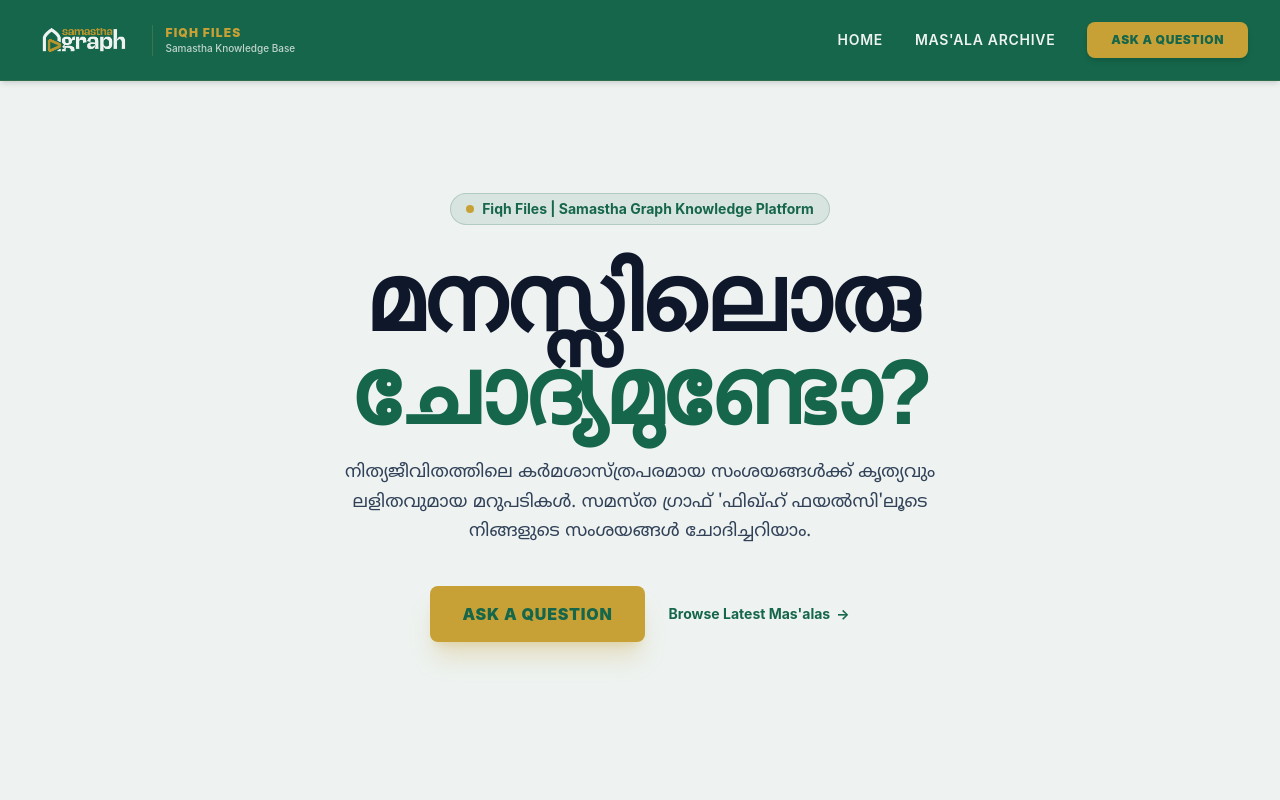
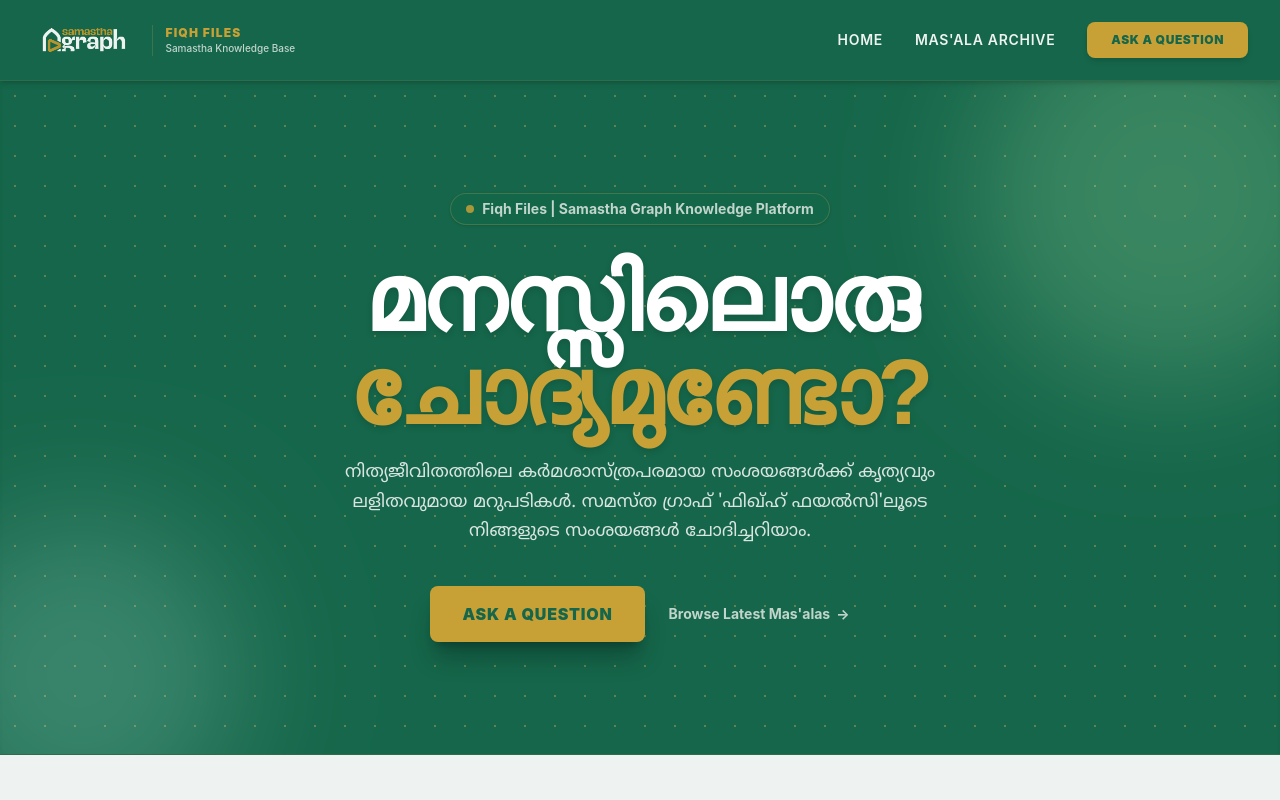
Before and after one commit to samasthagraph/FiqhFiles, a React (Vite) app in the folder frontend/: page / in a window 1280 px wide. Shown: the top 800 px of the page. Built offline with nearby package versions, Linux system fonts and the light colour scheme; no server answers; a web font is replaced by a local one.

Commit message:
Apply signature Samastha Graph hero pattern with emerald background, geometric dot matrix, and ambient glows

```diff
--- a/frontend/src/index.css
+++ b/frontend/src/index.css
@@ -79,3 +79,10 @@ h1, h2, h3, h4, h5, h6, p, span, div, textarea, blockquote, q {
 .font-noto {
   font-family: "Noto Sans Malayalam", sans-serif;
 }
+
+.hero-pattern {
+  background-color: #15664a;
+  background-image: radial-gradient(#60834f 1.2px, transparent 1.2px);
+  background-size: 30px 30px;
+  background-position: 0 0, 15px 15px;
+}
--- a/frontend/src/pages/FatwasPage.jsx
+++ b/frontend/src/pages/FatwasPage.jsx
@@ -7,12 +7,17 @@ const FatwasPage = () => {
             <Header />
 
             <main className="flex-1">
-                <div className="py-10 text-center px-4">
-                    <h1 className="text-3xl md:text-5xl font-black text-slate-900 mb-3 tracking-tight">All Mas'alas Archive</h1>
-                    <p className="max-w-2xl mx-auto text-base text-slate-600">
-                        Browse the complete collection of authentic Islamic rulings from Samastha Graph.
-                    </p>
-                </div>
+                {/* Archive Hero Banner with hero-pattern */}
+                <section className="relative hero-pattern text-white py-12 sm:py-16 px-4 text-center overflow-hidden border-b border-brand-olive/30 shadow-inner">
+                    <div className="absolute top-0 right-0 -mt-16 -mr-16 w-72 h-72 bg-brand-olive rounded-full mix-blend-screen filter blur-3xl opacity-30 pointer-events-none"></div>
+                    <div className="relative z-10 max-w-4xl mx-auto">
+                        <h1 className="text-3xl md:text-5xl font-black text-white mb-3 tracking-tight">All Mas'alas Archive</h1>
+                        <p className="max-w-2xl mx-auto text-base text-brand-surface">
+                            Browse the complete collection of authentic Islamic rulings from Samastha Graph.
+                        </p>
+                    </div>
+                </section>
+
                 <QAFeed />
             </main>
 
--- a/frontend/src/pages/LandingPage.jsx
+++ b/frontend/src/pages/LandingPage.jsx
@@ -8,30 +8,36 @@ const LandingPage = () => {
             <Header />
 
             <main className="flex-1">
-                {/* Hero Section */}
-                <section className="relative overflow-hidden py-12 sm:py-20 lg:py-28">
-                    <div className="absolute inset-0 -z-10 bg-[radial-gradient(45%_45%_at_50%_50%,rgba(21,102,74,0.12)_0%,rgba(238,243,241,0)_100%)]"></div>
-                    <div className="mx-auto max-w-7xl px-4 sm:px-6 lg:px-8 text-center">
-                        <div className="inline-flex items-center gap-2 rounded-full bg-brand-dark/10 px-4 py-1.5 text-xs sm:text-sm font-bold text-brand-dark ring-1 ring-inset ring-brand-dark/20 mb-6 sm:mb-8">
-                            <span className="inline-block size-2 rounded-full bg-brand-gold"></span>
+                {/* Hero Section with Samastha Graph Hero Pattern */}
+                <section className="relative hero-pattern text-white py-16 sm:py-24 lg:py-28 overflow-hidden shadow-inner border-b border-brand-olive/30">
+                    {/* Ambient Glow Effects matching samasthagraph.com */}
+                    <div className="absolute top-0 right-0 -mt-20 -mr-20 w-96 h-96 bg-brand-olive rounded-full mix-blend-screen filter blur-3xl opacity-40 pointer-events-none"></div>
+                    <div className="absolute bottom-0 left-0 -mb-20 -ml-20 w-80 h-80 bg-brand-muted rounded-full mix-blend-screen filter blur-3xl opacity-30 pointer-events-none"></div>
+
+                    <div className="relative z-10 mx-auto max-w-7xl px-4 sm:px-6 lg:px-8 text-center">
+                        <div className="inline-flex items-center gap-2 rounded-full bg-brand-dark/90 backdrop-blur-md px-4 py-1.5 text-xs sm:text-sm font-bold text-brand-surface ring-1 ring-inset ring-brand-olive/60 mb-6 sm:mb-8 shadow-sm">
+                            <span className="inline-block size-2 rounded-full bg-brand-gold animate-pulse"></span>
                             <span>Fiqh Files | Samastha Graph Knowledge Platform</span>
                         </div>
-                        <h1 className="mx-auto max-w-5xl text-4xl sm:text-6xl md:text-8xl lg:text-[5.75rem] font-black tracking-tight text-slate-900 font-fn-kanaka-semibold flex flex-col items-center leading-[1.05] sm:leading-[0.92] gap-1 sm:gap-2">
-                            <span className="block">മനസ്സിലൊരു</span>
-                            <span className="block text-brand-dark">ചോദ്യമുണ്ടോ?</span>
+
+                        <h1 className="mx-auto max-w-5xl text-4xl sm:text-6xl md:text-8xl lg:text-[5.75rem] font-black tracking-tight text-white font-fn-kanaka-semibold flex flex-col items-center leading-[1.05] sm:leading-[0.92] gap-1 sm:gap-2 drop-shadow-md">
+                            <span className="block text-white">മനസ്സിലൊരു</span>
+                            <span className="block text-brand-gold">ചോദ്യമുണ്ടോ?</span>
                         </h1>
-                        <p className="mx-auto mt-4 sm:mt-6 max-w-2xl text-base sm:text-lg leading-relaxed text-slate-700 font-rahna22 px-2">
+
+                        <p className="mx-auto mt-4 sm:mt-6 max-w-2xl text-base sm:text-lg leading-relaxed text-brand-light/90 font-rahna22 px-2">
                             നിത്യജീവിതത്തിലെ കർമശാസ്ത്രപരമായ സംശയങ്ങൾക്ക് കൃത്യവും ലളിതവുമായ മറുപടികൾ. സമസ്ത ഗ്രാഫ് 'ഫിഖ്ഹ് ഫയൽസി'ലൂടെ നിങ്ങളുടെ സംശയങ്ങൾ ചോദിച്ചറിയാം.
                         </p>
+
                         <div className="mt-8 sm:mt-10 flex flex-col sm:flex-row items-center justify-center gap-3 sm:gap-x-6 w-full max-w-xs sm:max-w-none mx-auto">
                             <Link
-                                className="w-full sm:w-auto rounded-lg bg-brand-gold hover:bg-yellow-500 px-8 py-3.5 sm:py-4 text-sm sm:text-base font-black text-brand-dark shadow-xl shadow-brand-gold/25 focus-visible:outline focus-visible:outline-2 focus-visible:outline-offset-2 focus-visible:outline-brand-gold transition-all hover:scale-105 active:scale-95 text-center uppercase tracking-wider"
+                                className="w-full sm:w-auto rounded-lg bg-brand-gold hover:bg-yellow-500 px-8 py-3.5 sm:py-4 text-sm sm:text-base font-black text-brand-dark shadow-xl shadow-black/25 focus-visible:outline focus-visible:outline-2 focus-visible:outline-offset-2 focus-visible:outline-brand-gold transition-all hover:scale-105 active:scale-95 text-center uppercase tracking-wider"
                                 to="/ask"
                             >
                                 Ask a Question
                             </Link>
                             <a
-                                className="text-sm font-bold leading-6 text-brand-dark hover:text-brand-gold transition-colors py-2 flex items-center gap-1.5"
+                                className="text-sm font-bold leading-6 text-brand-surface hover:text-brand-gold transition-colors py-2 flex items-center gap-1.5"
                                 href="#feed"
                             >
                                 Browse Latest Mas'alas <span aria-hidden="true">→</span>
```
Also changed, not shown: frontend/public/hero-pattern.png (added).
